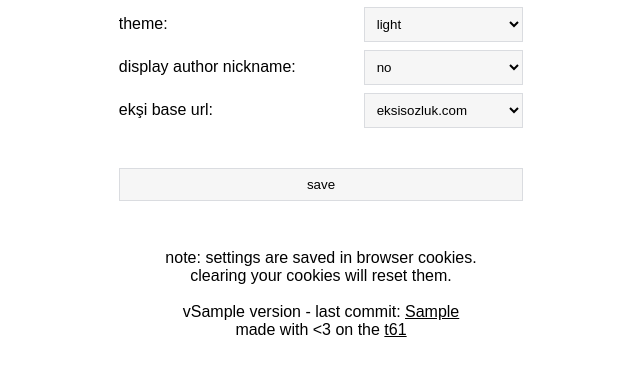
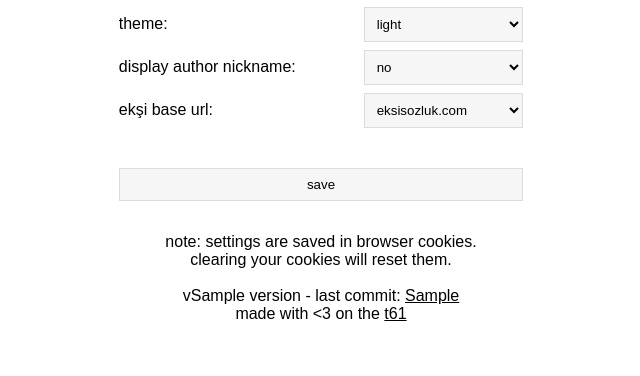
Before and after one commit to beucismis/ozgursozluk, a Python web app: template ozgursozluk/templates/settings.html in a window 1280 px wide. Shown: the part 148-524 px from the top of the page, without its empty margins (319-959 px from the left). Run offline with Jinja, Linux system fonts and the light colour scheme; the template is opened without the code that fills it: most values are stand-ins (such as "Sample title", 1, 10 or a date in 2020).

Commit message:
Update settings.html

```diff
--- a/ozgursozluk/templates/settings.html
+++ b/ozgursozluk/templates/settings.html
@@ -30,11 +30,11 @@
                     <option value="https://eksisozluk2023.com" {% if eksi_base_url == 'https://eksisozluk2023.com' %} selected {% endif %}>eksisozluk2023.com</option>
                 </select>
             </div>
-            <div style="text-align: right; padding-top: 2rem;">
+            <div style="text-align: right; padding-top: 2rem; padding-bottom: 2rem;">
                 <button style="width: 100%;" type="submit">save</button>
             </div>
         </form>
-        <div style="text-align: center; padding-top: 3rem;">
+        <div style="text-align: center;">
             note: settings are saved in browser cookies.</br>clearing your cookies will reset them.
             </br></br>
             v{{ version }}
```
